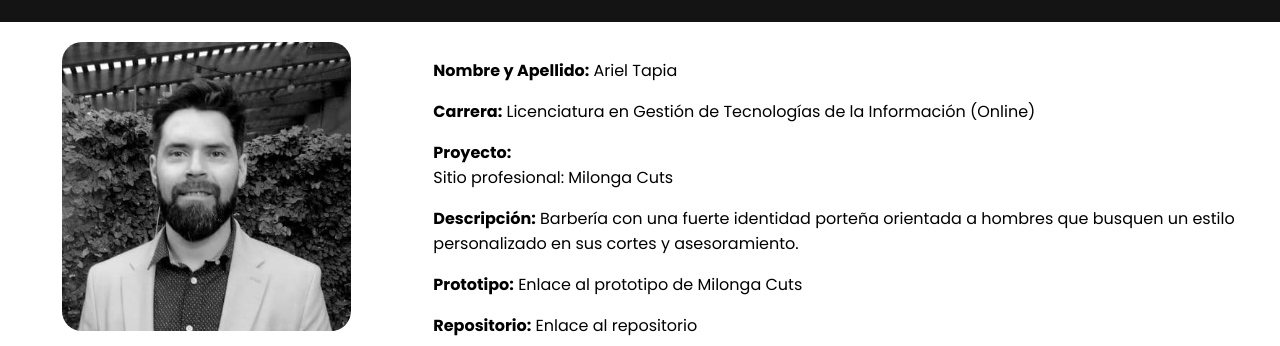
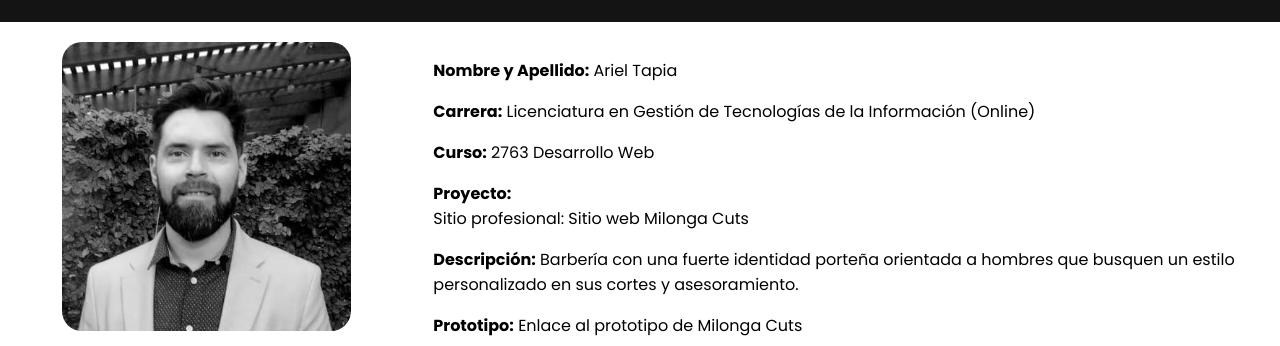
Before and after one commit to aritapia19/parcialari.github.io, a plain HTML site: page index.html in a window 1280 px wide. Shown: the part 109-455 px from the top of the page. Drawn offline with Linux system fonts and the light colour scheme.

Commit message:
version 5
Modificaciones finales. Se incluye los links al prototipo.

```diff
--- a/index.html
+++ b/index.html
@@ -17,10 +17,11 @@
         <div class="right-block">
             <p><strong>Nombre y Apellido:</strong> Ariel Tapia</p>
             <p><strong>Carrera:</strong> Licenciatura en Gestión de Tecnologías de la Información (Online)</p>
-            <p><strong>Proyecto:</strong><br>Sitio profesional: <a href="https://aritapia19.github.io/barberiamilongacuts/" target="_blank">Milonga Cuts</a></p>
+            <p><strong>Curso:</strong> 2763 Desarrollo Web</p>
+            <p><strong>Proyecto:</strong><br>Sitio profesional: <a href="https://aritapia19.github.io/barberiamilongacuts/" target="_blank">Sitio web Milonga Cuts</a></p>
             <p><strong>Descripción:</strong> Barbería con una fuerte identidad porteña orientada a hombres que busquen un estilo personalizado en sus cortes y asesoramiento.</p>
-            <p><strong>Prototipo:</strong> <a href="link_al_prototipo" target="_blank">Enlace al prototipo de Milonga Cuts</a></p>
-            <p><strong>Repositorio:</strong> <a href="https://github.com/aritapia19/parcialari.github.io" target="_blank">Enlace al repositorio</a></p>
+            <p><strong>Prototipo:</strong> <a href="https://design.penpot.app/#/view/33ba87cd-6fcc-80be-8004-2dca4aab2dc5?page-id=33ba87cd-6fcc-80be-8004-2dca4aab2dc6&section=interactions&index=0&share-id=761002ba-63cd-80f4-8004-41073feafb87" target="_blank">Enlace al prototipo de Milonga Cuts</a></p>
+            <p><strong>Repositorio:</strong> <a href="https://github.com/aritapia19/barberiamilongacuts" target="_blank">Enlace al repositorio</a></p>
         </div>
     </main>
     <footer>
```
